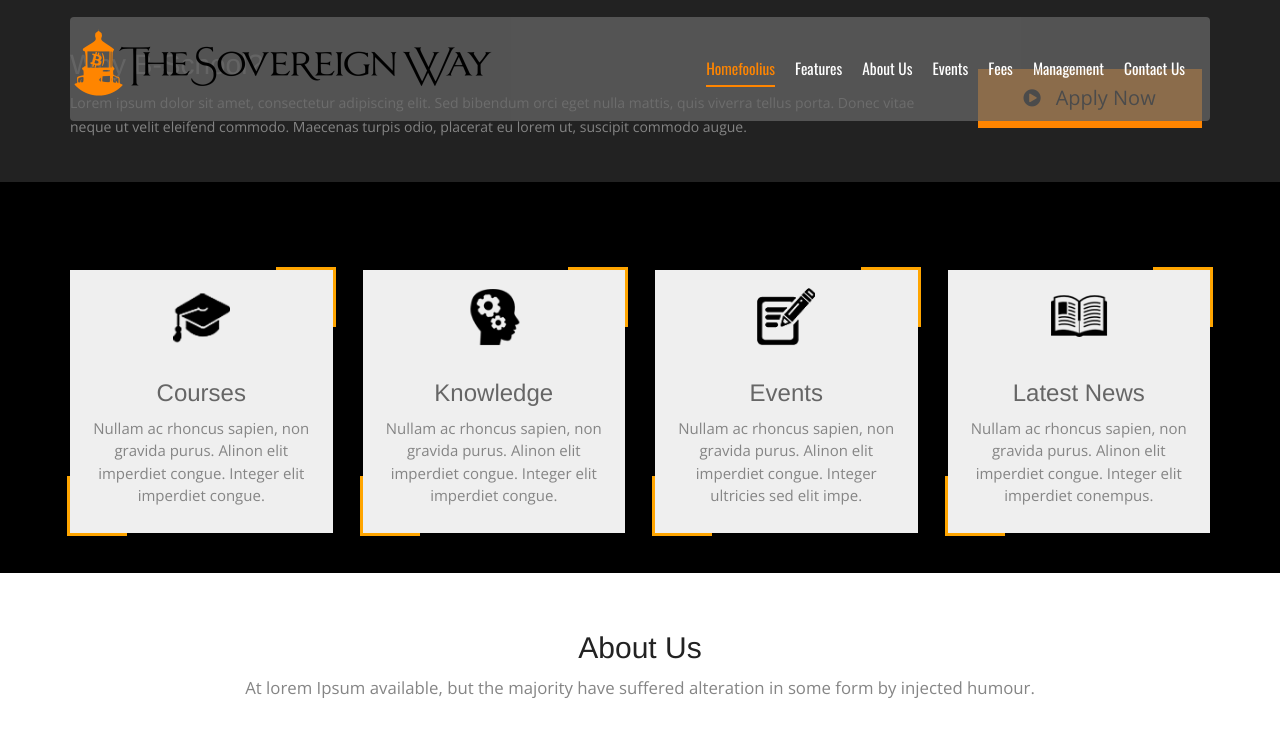
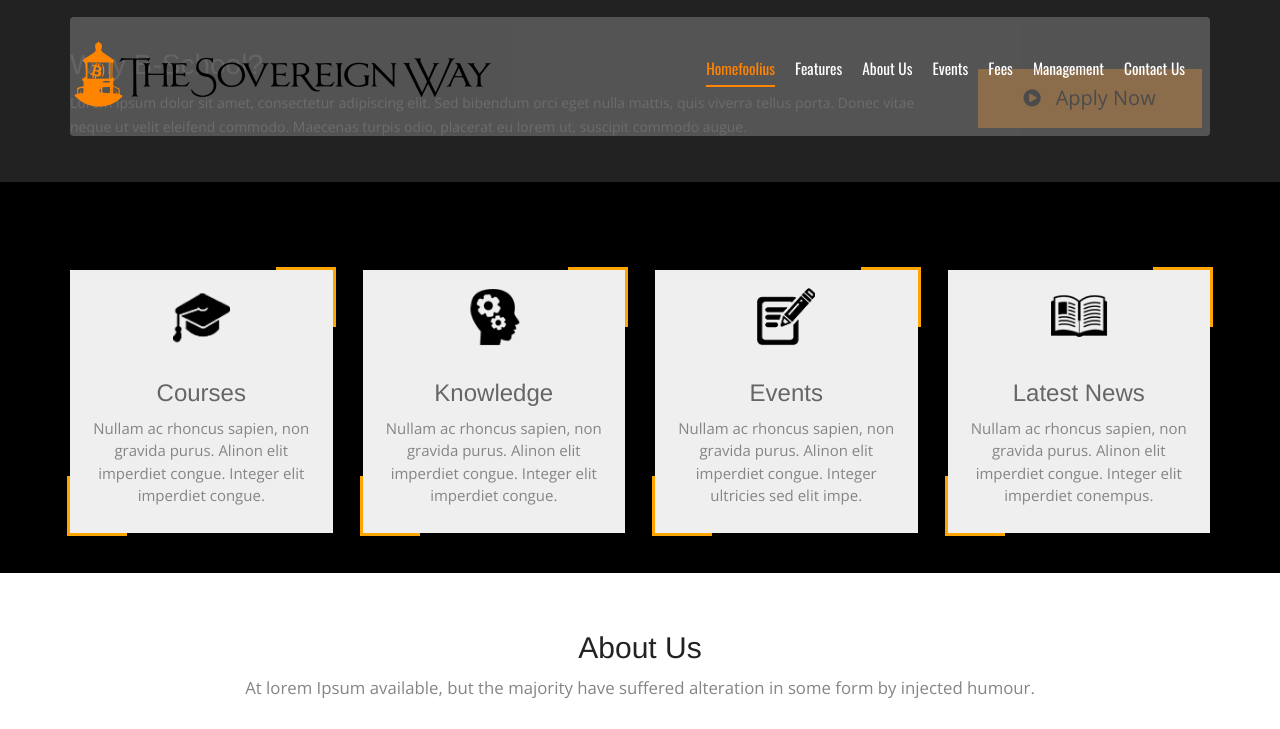
Before and after one commit to TheSovereignWay/tsw2, a plain HTML site: page index.html in a window 1280 px wide. Shown: the part 18-747 px from the top of the page. Drawn offline with nearby package versions, Linux system fonts and the light colour scheme; files whose address does not match are found by name.

Commit message:
Update styles.css

```diff
--- a/styles.css
+++ b/styles.css
@@ -354,7 +354,7 @@ background: rgb(34, 34, 34);
 /*----Nav ----*/
 .header .navbar-brand {
 	float: left;
-	padding: 11px 15px;
+	padding: 22px 15px;
 	line-height: 18px;
 }
 .navbar-brand b {
```
